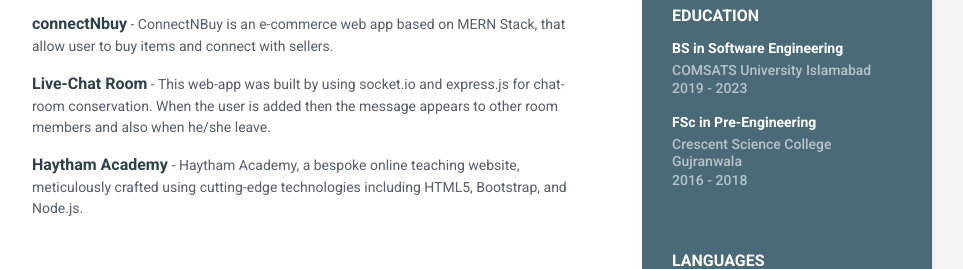
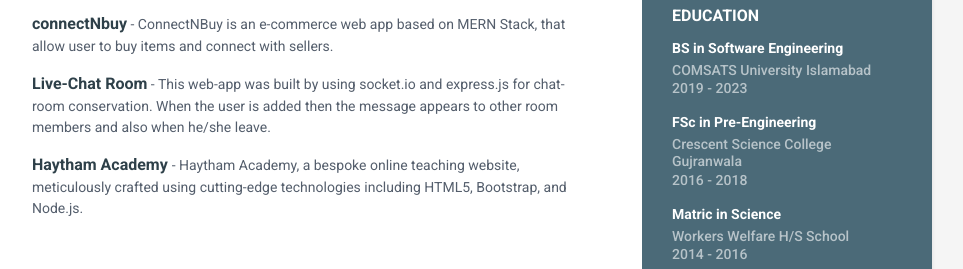
Before and after one commit to MMG021/cv.github.io-main, a plain HTML site: page index.html in a window 1280 px wide. Shown: the part 534-803 px from the top of the page, without its empty margins (188-1151 px from the left). Drawn offline with Linux system fonts and the light colour scheme.

Commit message:
education

```diff
--- a/index.html
+++ b/index.html
@@ -58,6 +58,11 @@
           <div class="time">2016 - 2018</div>
         </div>
         <!--//item-->
+        <div class="item">
+          <h4 class="degree">Matric in Science</h4>
+          <h5 class="meta">Workers Welfare H/S School</h5>
+          <div class="time">2014 - 2016</div>
+        </div>
       </div>
       <!--//education-container-->
 
```
